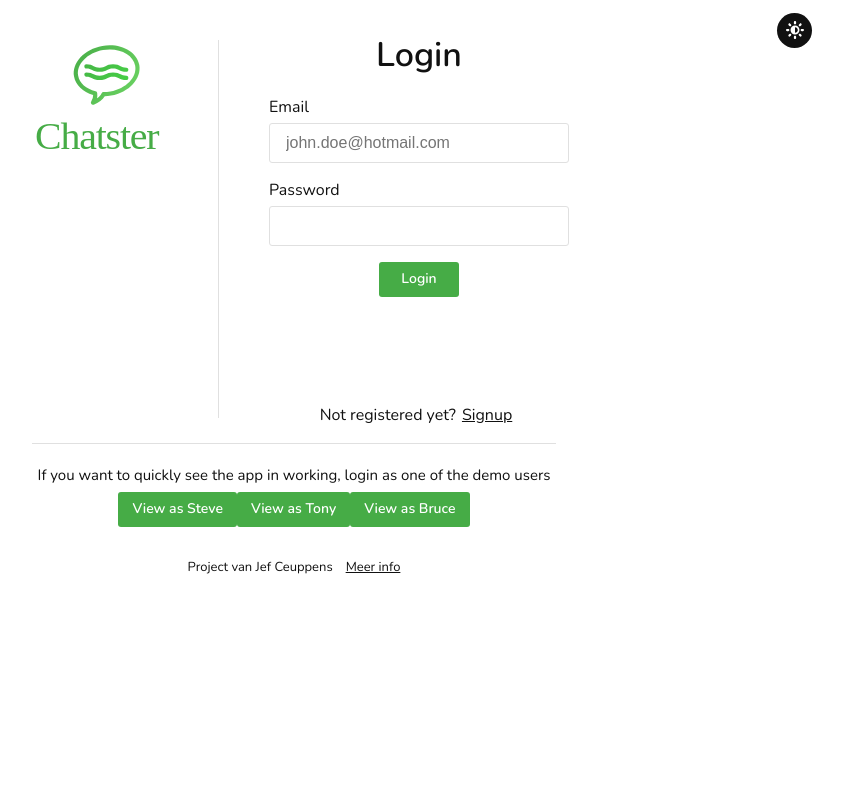
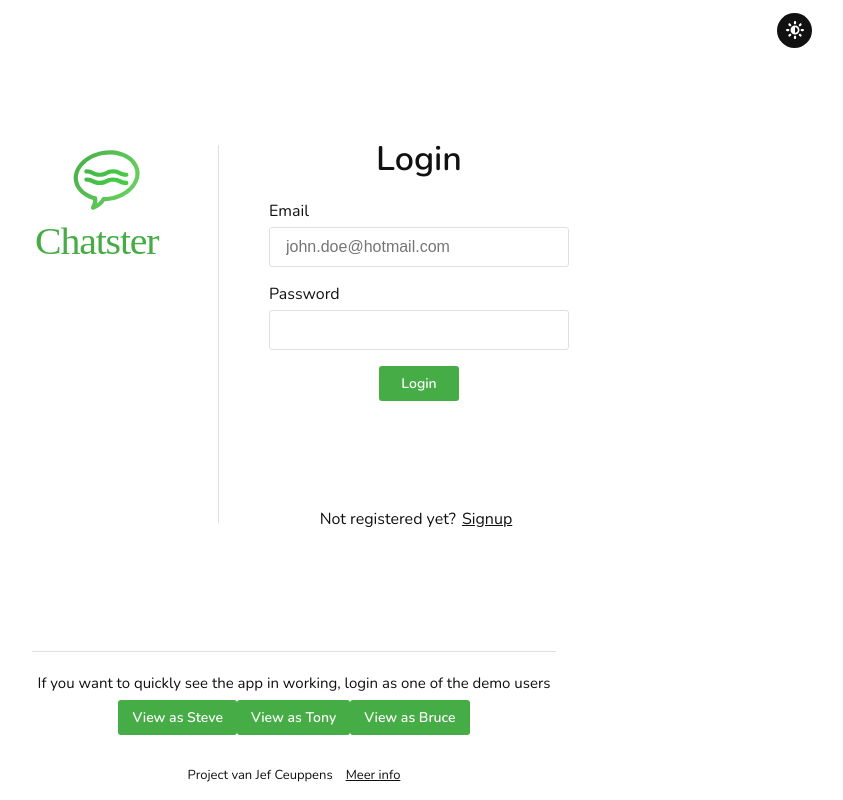
Before and after one commit to JefC-94/chatster, a React (Create React App) app in the folder client/: page /lobby in a window 1280 px wide. Shown: the whole page, without its empty margins (346-1189 px from the left). Built offline with nearby package versions, Linux system fonts and the light colour scheme.

Commit message:
layout error on safari fiexed with min-height

```diff
--- a/client/src/scss/_general.scss
+++ b/client/src/scss/_general.scss
@@ -11,7 +11,7 @@ html, body{
 div#root{
     font: normal 100%/1.4 $hoofdfont, sans-serif;
     @include flex(column, flex-start, flex-start);
-    //height:100vh;
+    min-height:100vh;
     width:100vw;
     background:var(--primaryBgColor);
     color:var(--primaryTextColor);
```
